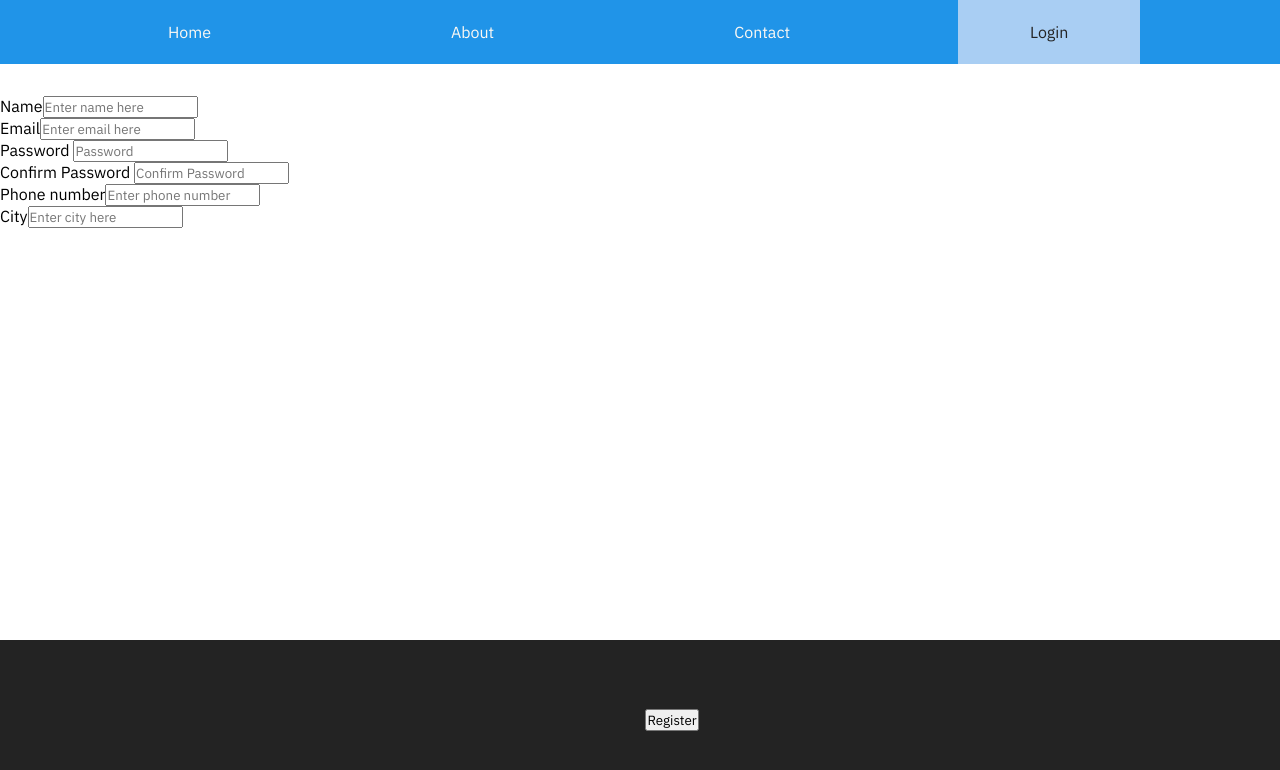
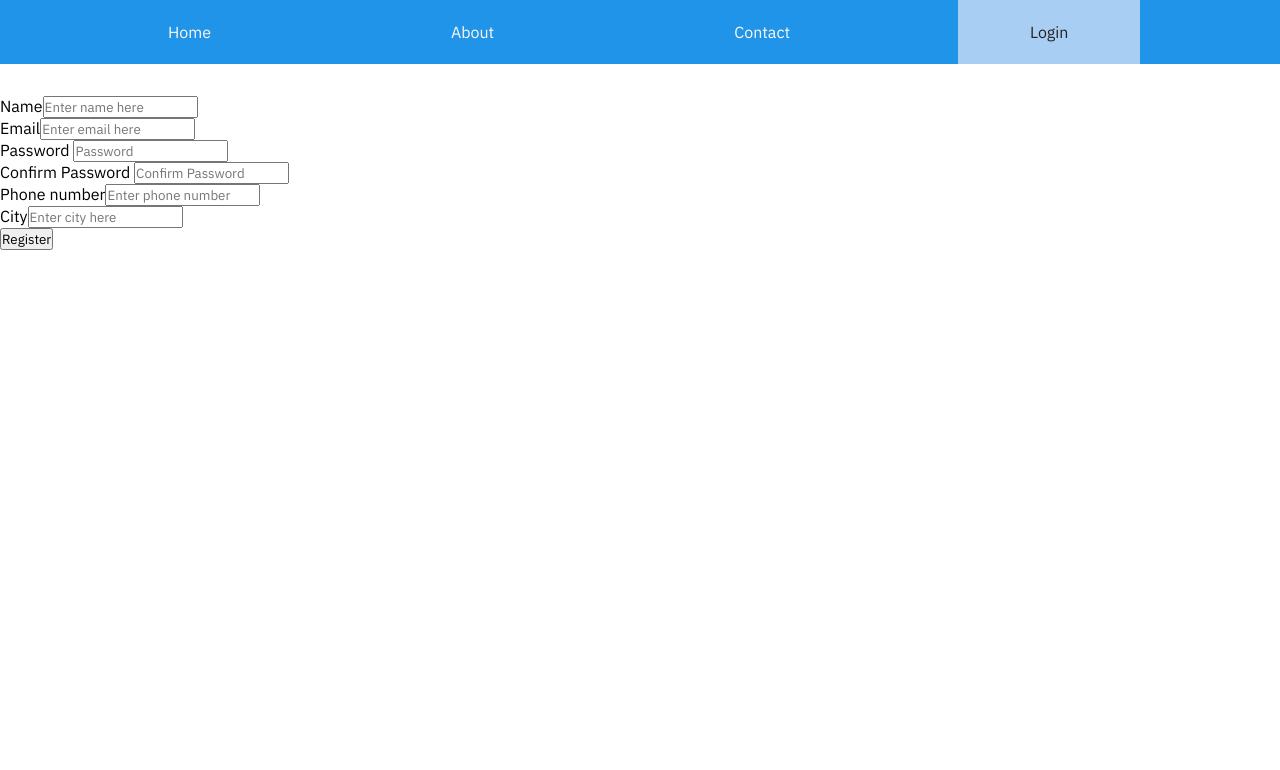
Before and after one commit to CodecoolGlobal/el-proyecte-grande-sprint-1-java-SzPetra, a React (Create React App) app in the folder lnkdoutfrontend/: page /company in a window 1280 px wide. Shown: the top 770 px of the page. Built offline with nearby package versions, Linux system fonts and the light colour scheme.

Commit message:
feat: add util package with basic fetch

```diff
--- a/lnkdoutfrontend/src/pages/Company/components/Registration.js
+++ b/lnkdoutfrontend/src/pages/Company/components/Registration.js
@@ -80,7 +80,7 @@ function Registration({name, setName, email, setEmail, phone, setPhone,
                     />
                 </div>
             </div>
-            <div className="footer">
+            <div className="registration-footer">
                 <button
                     type="submit"
                     className="btn">Register</button>
```
Also changed, not shown: lnkdoutfrontend/src/util/Fetch.js (added, +7 -0 lines).
